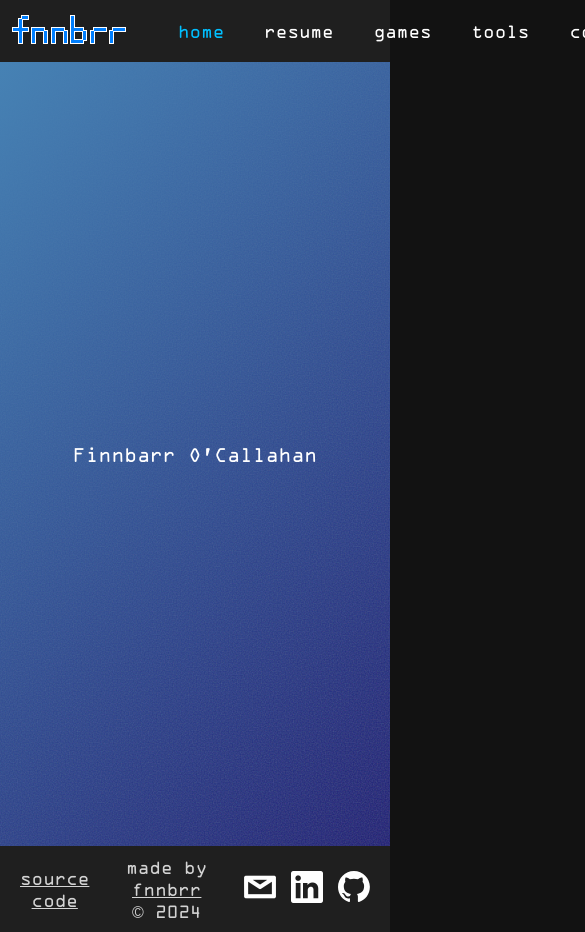
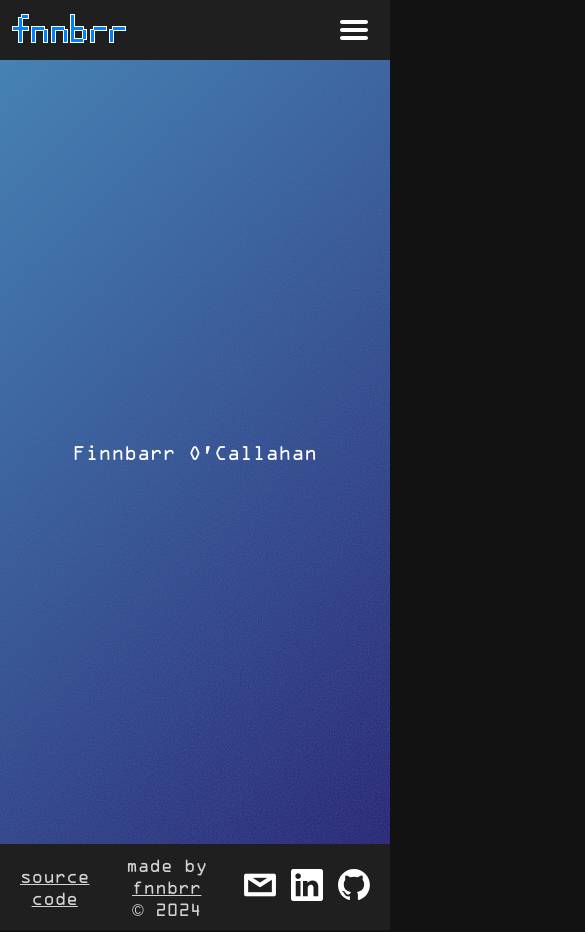
Before and after one commit to fnnbrr/personal-site, a React (Create React App) app: page / in a window 390 px wide. Shown: the top 932 px of the page, 585 px wide, since content can reach past the window. Built offline with nearby package versions, Linux system fonts and the light colour scheme.

Commit message:
Added hamburger menu icon for small screens

```diff
--- a/src/Header.css
+++ b/src/Header.css
@@ -1,5 +1,6 @@
 .Header {
     background-color: #1f1f1f;
+    height: 40px;
     padding: 10px 20px 10px 10px;
     display: flex;
     flex-direction: row;
@@ -29,7 +30,7 @@
 }
 
 .link-dropdown {
-    display: flex;
+    display: none;
     flex-direction: column;
     align-items: center;
 }
@@ -58,3 +59,23 @@
 .inactive {
     color: white;
 }
+
+.hamburger-button {
+    margin-left: auto;
+}
+
+.hamburger-button:hover {
+    filter:
+        drop-shadow(0px 0px 5px dodgerblue)
+        drop-shadow(0px 0px 10px dodgerblue);
+}
+
+@media (min-width: 700px) {
+    .hamburger-button {
+        display: none;
+    }
+
+    .link-dropdown {
+        display: flex;
+    }
+}
--- a/src/Header.tsx
+++ b/src/Header.tsx
@@ -1,6 +1,20 @@
 import React, {ReactElement } from "react";
 import './Header.css'
 import { Link, NavLink } from "react-router-dom"
+
+function MenuHamburger() {
+    function OnClick() {
+        console.log("hi");
+    }
+
+    return (
+        <img
+            src={"hamburger_icon_white.svg"}
+            alt={"navigation hamburger menu"}
+            className={"hamburger-button"}
+            onClick={OnClick}/>
+    )
+}
 
 interface HeaderLinkProps {
     route: string;
@@ -42,6 +56,8 @@ export default function Header() {
             ]}/>
             <HeaderLink route={"/tools"} label={"tools"}/>
             <HeaderLink route={"/contact"} label={"contact"}/>
+
+            <MenuHamburger/>
         </div>
     );
 }
```
Also changed, not shown: public/hamburger_icon_white.svg (added).
